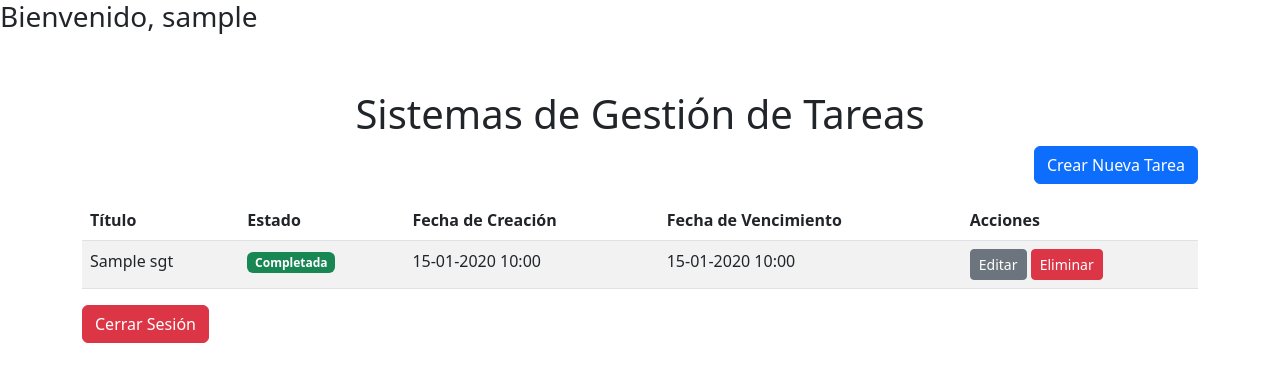
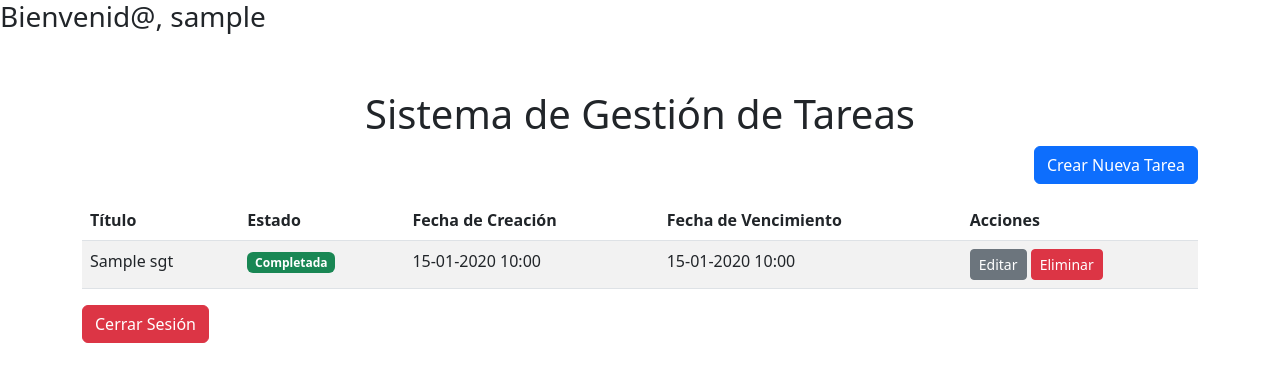
Before and after one commit to JuanManuelMora/SGT, a Django app: page /tareas/ in a window 1280 px wide. Shown: the top 382 px of the page. Run offline with Django 5.2, Linux system fonts and the light colour scheme; a user stored in the database is signed in; tables that the repository leaves empty hold one stand-in row (values such as "Sample post").

```diff
--- a/tareas/templates/tareas/lista_tareas.html
+++ b/tareas/templates/tareas/lista_tareas.html
@@ -9,10 +9,10 @@
 <body>
     <div class="d-flex justify-content-between align-items-center mb-4">
         <!-- Mensaje de bienvenida -->
-        <h3>Bienvenido, {{ user.username }}</h3>
+        <h3>Bienvenid@, {{ user.username }}</h3>
     </div>
     <div class="container mt-5">
-        <h1 class="text-center">Sistemas de Gestión de Tareas</h1>
+        <h1 class="text-center">Sistema de Gestión de Tareas</h1>
         <div class="text-end mb-3">
             <!-- Botón para crear una nueva tarea -->
             <a href="{% url 'crear_tarea' %}" class="btn btn-primary">Crear Nueva Tarea</a>
```
Also changed, not shown: README.md (added).
